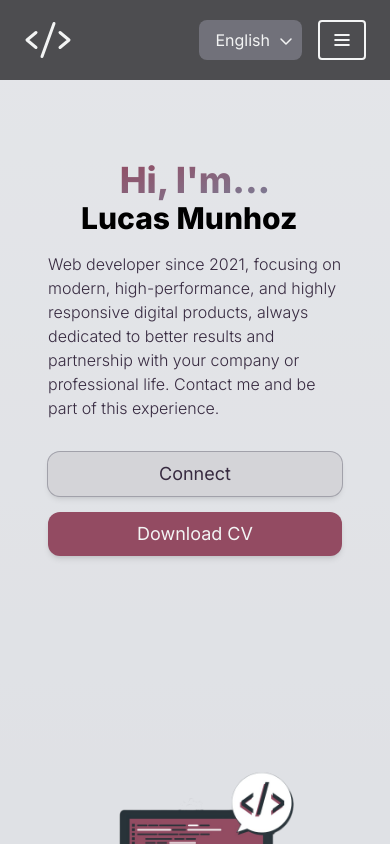
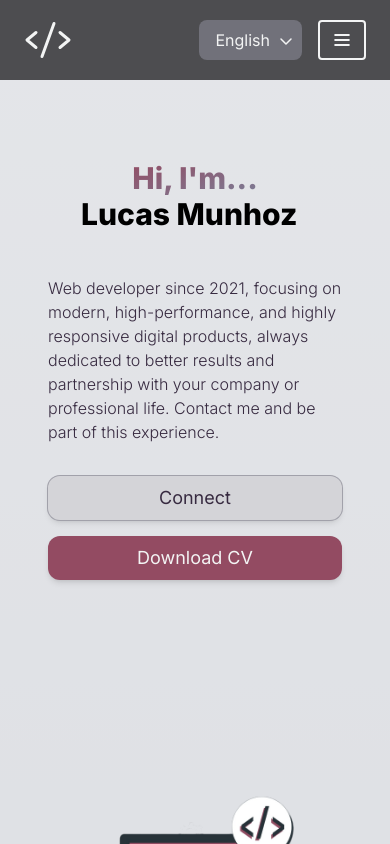
Before and after one commit to munhoz2k/lucas-next-portfolio, a Next.js app: page /en in a window 390 px wide. Shown: the top 844 px of the page. Built offline with nearby package versions, Linux system fonts and the light colour scheme.

Commit message:
fix: mobile resp adjustment

```diff
--- a/src/app/components/hero/HeroSection.tsx
+++ b/src/app/components/hero/HeroSection.tsx
@@ -28,7 +28,7 @@ export default function HeroSection({ helloTitle, myJob, introText, hireButton,
         <div className='col-span-7 place-self-center'>
           <h1 className='mb-4 text-center md:text-left font-extrabold'>
             <span
-              className='text-4xl md:text-5xl lg:text-6xl text-transparent
+              className='max-[500px]:text-3xl text-4xl md:text-5xl lg:text-6xl text-transparent
               bg-clip-text bg-gradient-to-br from-brand-color to-dark-accent'
             >
               {helloTitle}
--- a/src/app/components/hero/TypeWritter.tsx
+++ b/src/app/components/hero/TypeWritter.tsx
@@ -8,7 +8,7 @@ interface TypeWritterProps {
 export default function TypeWritter({ myJob }: TypeWritterProps) {
   return (
     <TypeAnimation
-      className='text-3xl md:text-4xl lg:text-5xl text-black'
+      className='max-[768px]:h-16 max-[1280px]:h-20 text-3xl md:text-4xl lg:text-5xl text-black'
       sequence={[
         'Lucas Munhoz',
         1000,
```
